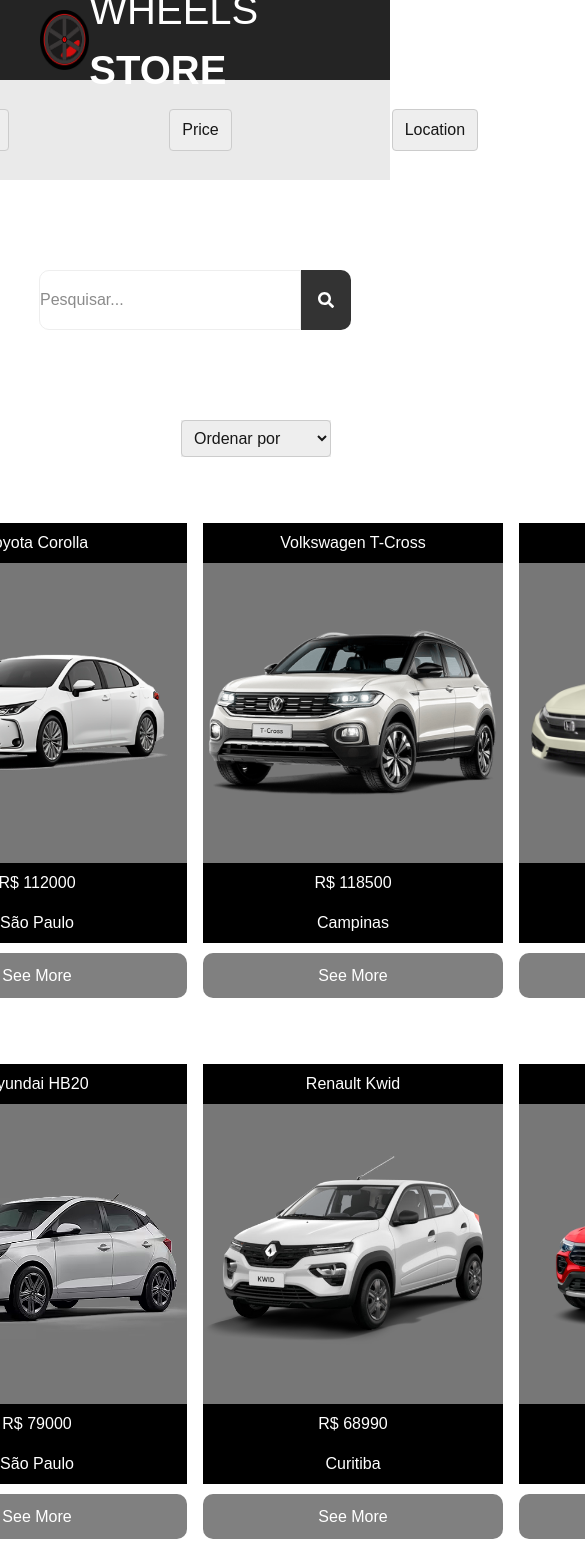
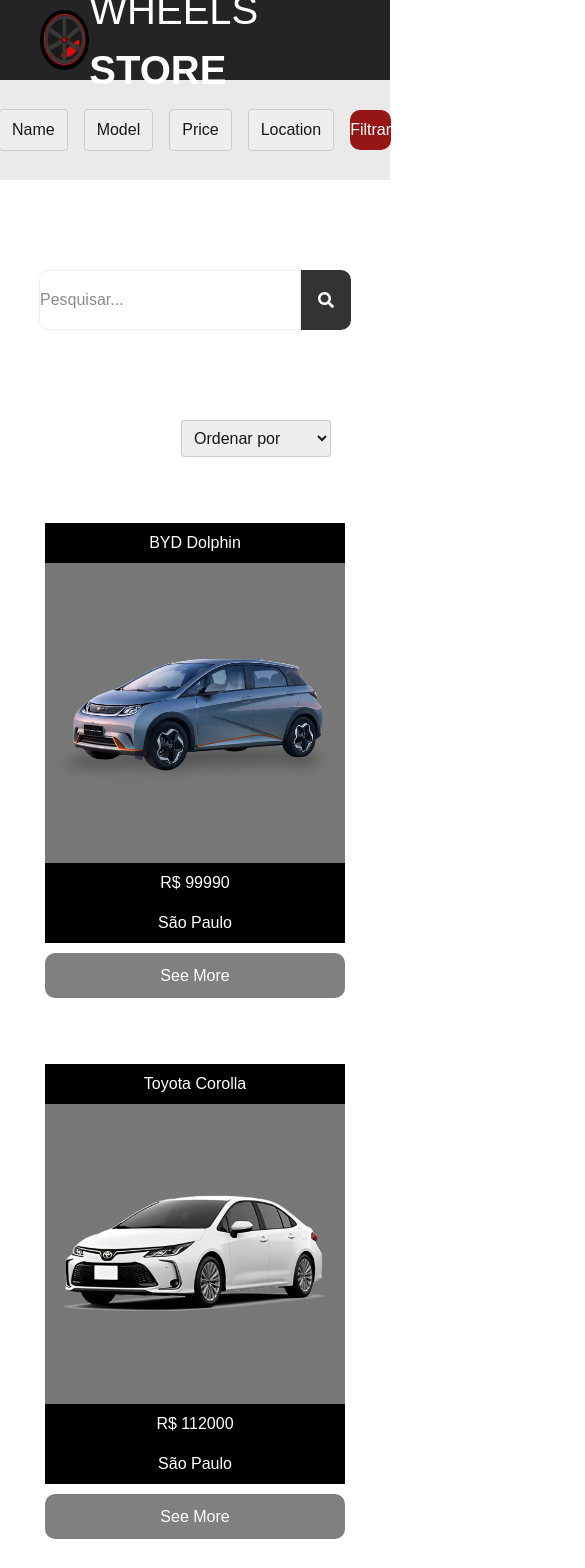
Before and after one commit to ImOutOfBounds/Buscador-de-Carros, a Next.js app: page / in a window 390 px wide. Shown: the top 1568 px of the page, 585 px wide, since content can reach past the window. Built offline with nearby package versions, Linux system fonts and the light colour scheme.

Commit message:
ajustando responsividade

```diff
--- a/app/components/carCardsSection/style.ts
+++ b/app/components/carCardsSection/style.ts
@@ -14,4 +14,16 @@
     grid-template-columns: repeat(4, 1fr);
     gap: 16px;
     width: fit-content;
+
+    @media (max-width: 1200px) {
+        grid-template-columns: repeat(3, 1fr); /* 3 colunas em telas médias */
+    }
+
+    @media (max-width: 900px) {
+        grid-template-columns: repeat(2, 1fr); /* 2 colunas em telas menores */
+    }
+
+    @media (max-width: 600px) {
+        grid-template-columns: 1fr; /* 1 coluna em telas muito pequenas (ex: celulares) */
+    }
 `;
--- a/app/components/filtersSection/style.ts
+++ b/app/components/filtersSection/style.ts
@@ -10,6 +10,10 @@
     padding-top: 80px;
     justify-content: center;
     gap: 10rem;
+
+    @media (max-width: 1000px) {
+        gap: 1rem;
+    }
 `;
 
 export const Button = styled.button`
--- a/app/components/footer/style.ts
+++ b/app/components/footer/style.ts
@@ -15,6 +15,10 @@
     align-items: center;
     background-color: #191919ff;
     margin-top: 100px;
+
+    @media (max-width: 768px) {
+        padding: 0;
+    }
 `;
 
 export const Container = styled.div<ICarousel>`
@@ -22,6 +26,11 @@
     flex-direction: column;
     padding: 60px 0;
     width: 20vw;
+
+    @media (max-width: 768px) {
+        padding: 20px 0;
+        width: 80vw;
+    }
 `;
 
 export const WaterMarkContainer = styled.footer<ICarousel>`
@@ -40,6 +49,12 @@
     display: flex;
     padding: 10px 0;
     gap: 100px;
+
+    @media (max-width: 768px) {
+        flex-direction: column;
+        gap: 0px;
+        padding: 0;
+    }
 `;
 
 export const Span = styled.span`
@@ -62,6 +77,10 @@
     font-size: 20px;
     font-family: sans-serif;
     font-weight: bold;
+
+    @media (max-width: 768px) {
+        font-size: 18px;
+    }
 `;
 
 export const Info = styled.p`
@@ -76,6 +95,10 @@
         color: red
         cursor: pointer;
     }
+
+    @media (max-width: 768px) {
+        font-size: 14px;
+    }
 `;
 
 export const Logo = styled.img`
@@ -88,4 +111,9 @@
         cursor: pointer;
         filter: sepia(1) saturate(1000%) hue-rotate(-30deg);
     }
+
+    @media (max-width: 768px) {
+        margin-bottom: 30px;
+    }
+
 `;
```
